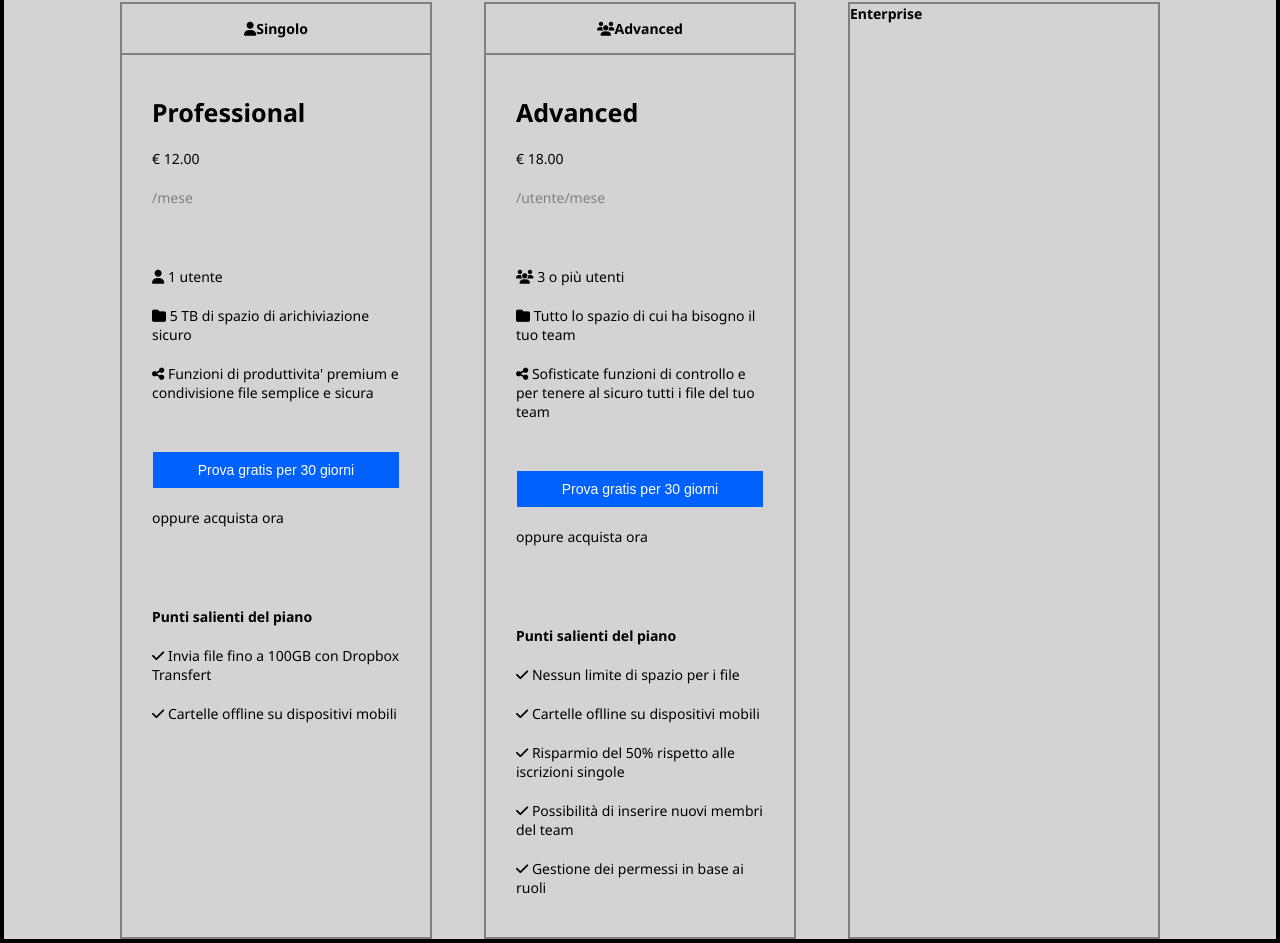
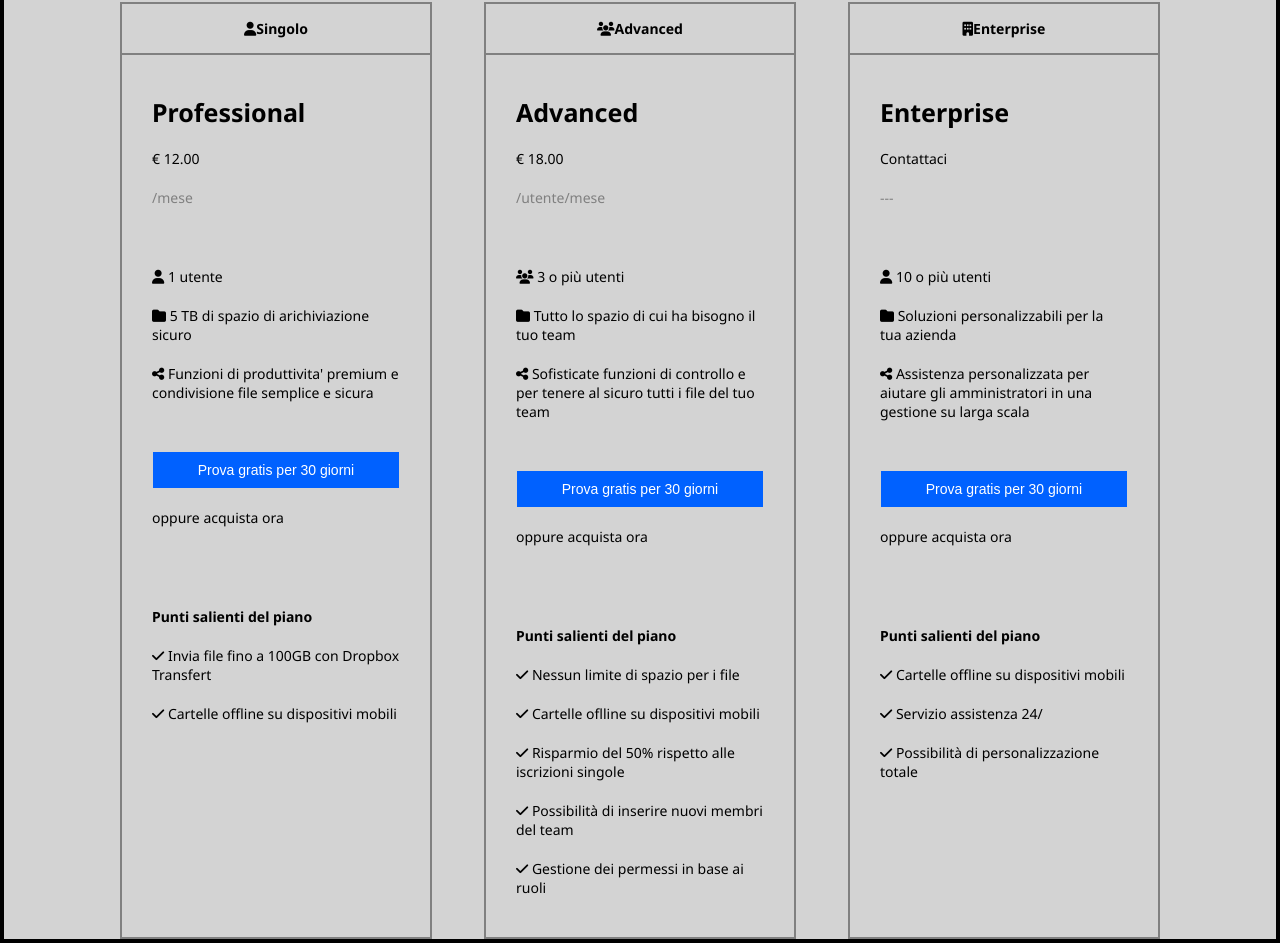
Before and after one commit to TheDusty117/htmlcss-dropbox, a plain HTML site: page index.html in a window 1280 px wide. Shown: the part 1240-2183 px from the top of the page. Drawn offline with Linux system fonts and the light colour scheme.

Commit message:
FEAT Enterprise package done

```diff
--- a/index.html
+++ b/index.html
@@ -190,7 +190,6 @@
 
           <!------ PACCHETTO ADVANCED ------>
 
-
           <div class="col-30 plans-30">
             <h6 class="list-version">
               <i class="fa-solid fa-users"></i>Advanced
@@ -275,8 +274,78 @@
             </ul>
           </div>
 
+          <!------ PACCHETTO ENTERPRISE ------>
+
           <div class="col-30 plans-30">
-            <h4>Enterprise</h4>
+            <h6 class="list-version">
+              <i class="fa-solid fa-building"></i>Enterprise
+            </h6>
+            <ul class="plans-list">
+              <li class="plans-items">
+                <h4 class="list-title">Enterprise</h4>
+              </li>
+              <li class="plans-items">
+                <span>Contattaci</span>
+              </li>
+              <li class="plans-items month">
+                <span id="under-price">---</span>
+              </li>
+              <li class="plans-items">
+                <i class="fa-solid fa-user fa-side"></i>
+                <span>
+                  10 o più utenti
+                </span>
+              </li>
+              <li class="plans-items">
+                <i class="fa-solid fa-folder fa-side"></i>
+                <span>
+                  Soluzioni personalizzabili per la tua azienda
+                </span>
+              </li>
+              <li class="plans-items">
+                <i class="fa-solid fa-share-nodes fa-side"></i>
+                <span>
+                  Assistenza personalizzata per aiutare gli amministratori in una gestione su larga scala
+                </span>
+              </li>
+              <li class="plans-items center-button">
+                <button class="blu-button-large">
+                  Prova gratis per 30 giorni
+                </button>
+              </li>
+              <li class="plans-items">
+                <span>
+                  oppure <a href="#">acquista ora</a>
+                </span>
+              </li>
+            </ul>
+
+
+            <ul class="plans-list">
+
+              <li class="plans-items">
+                <h5>Punti salienti del piano</h5>
+              </li>
+              <li class="plans-items">
+                <i class="fa-solid fa-check fa-side"></i>
+                <span>
+                  Cartelle offline su dispositivi mobili
+                </span>
+              </li>
+              <li class="plans-items">
+                <i class="fa-solid fa-check fa-side"></i>
+                <span>
+                  Servizio assistenza 24/
+                </span>
+              </li>
+              <li class="plans-items">
+                <i class="fa-solid fa-check fa-side"></i>
+                <span>
+                  Possibilità di personalizzazione totale
+                </span>
+              </li>
+
+            </ul>
           </div>
 
         </div>
```
